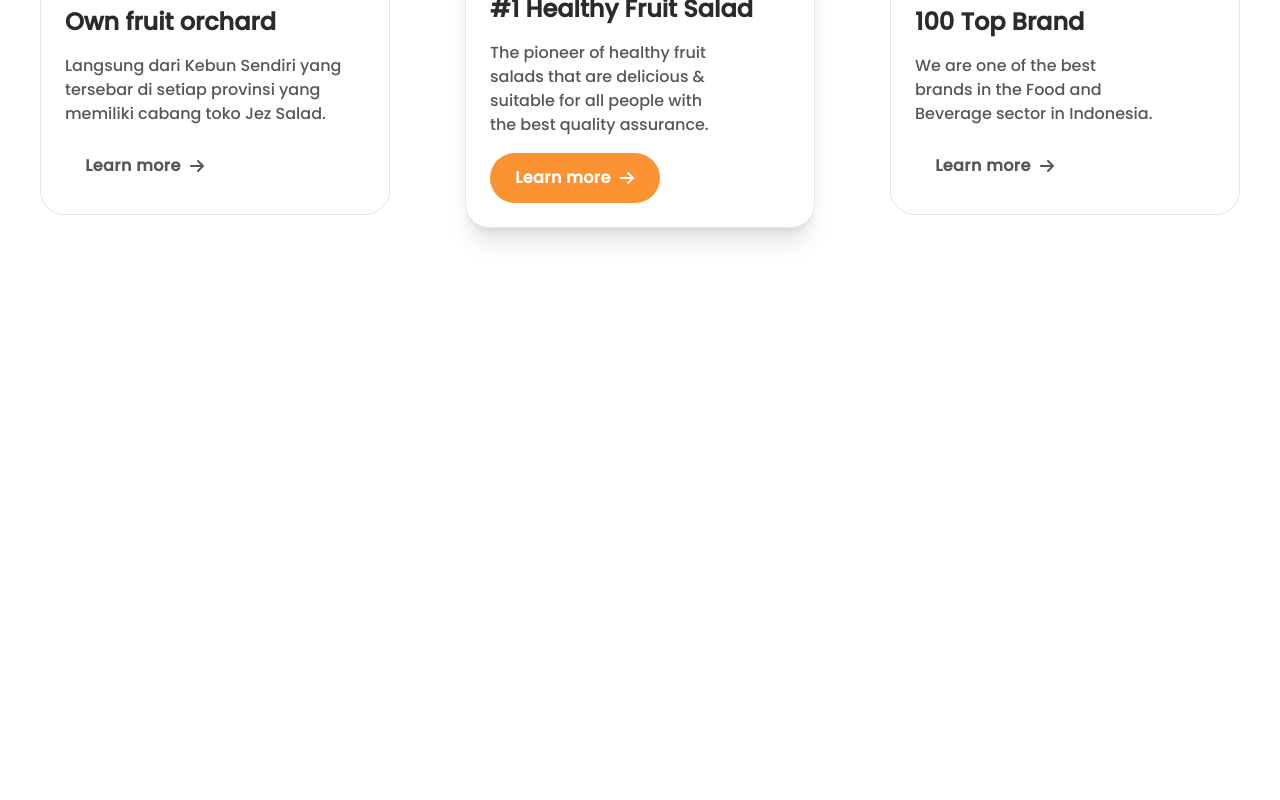
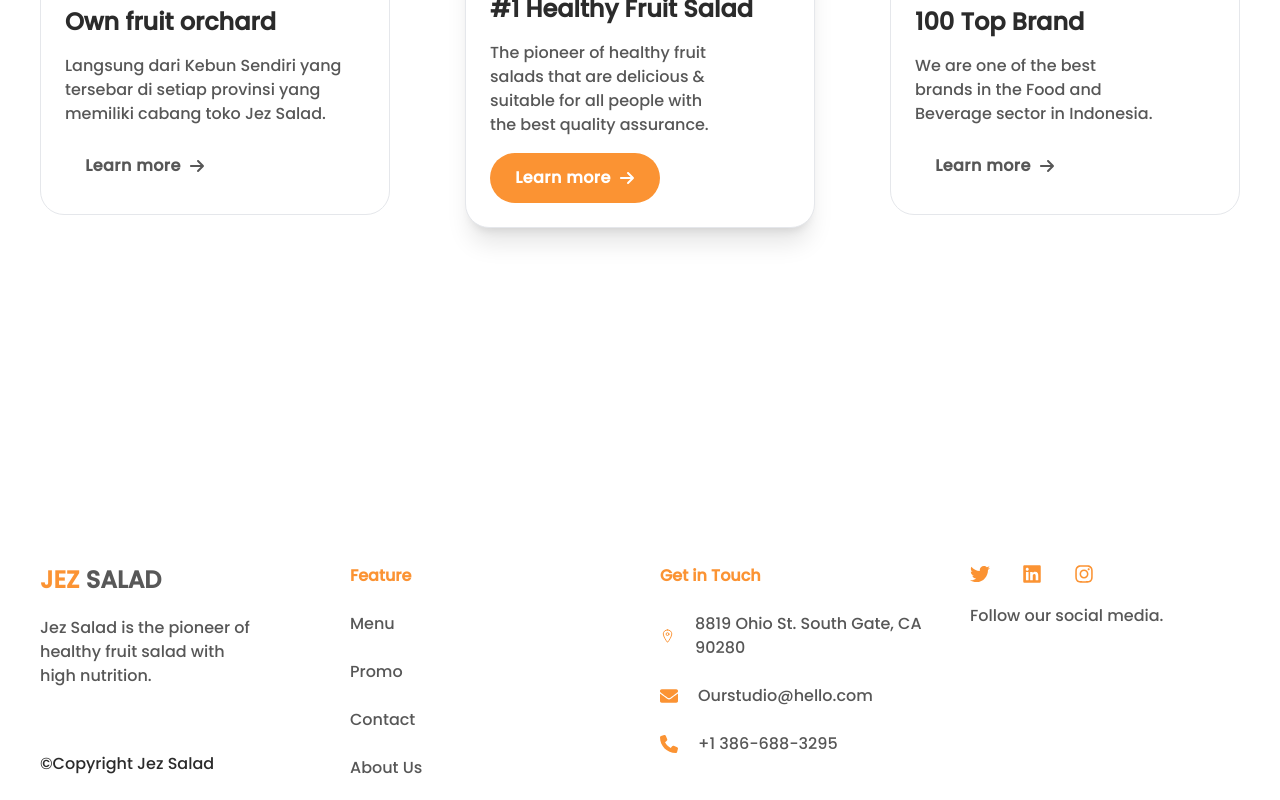
Before and after one commit to sifatullahshoyon/jez_salad, a Next.js app: page / in a window 1280 px wide. Shown: the part 2028-2828 px from the top of the page. Before the commit the page ends 2472 px from the top, so only its background shows below. Built offline with nearby package versions, Linux system fonts and the light colour scheme.

Commit message:
compleate footer section

```diff
--- a/src/app/layout.js
+++ b/src/app/layout.js
@@ -2,6 +2,7 @@ import { Poppins } from "next/font/google";
 import "./globals.css";
 import Navbar from "@/components/Shared/Navbar";
 import Header from "@/components/Homepage/Header";
+import Footer from "@/components/Shared/Footer";
 
 const poppins = Poppins({
   weight: "500",
@@ -22,7 +23,7 @@ export default function RootLayout({ children }) {
         <div className="min-h-screen">
         {children}
         </div>
-        <footer></footer>
+        <Footer />
         </body>
     </html>
   );
--- /dev/null
+++ b/src/components/Shared/Footer.jsx
@@ -0,0 +1,92 @@
+import React from "react";
+import Container from "./Container";
+import Link from "next/link";
+import { IoLocationOutline } from "react-icons/io5";
+import { FaEnvelope } from "react-icons/fa";
+import { FaInstagram, FaLinkedin, FaPhone, FaTwitter } from "react-icons/fa6";
+
+const Footer = () => {
+  return (
+    <footer className="p-5 mt-[100px]">
+      <Container>
+        <div className="grid grid-cols-1 md:grid-cols-2 lg:grid-cols-4 gap-10">
+          {/* col 1 */}
+          <div>
+            <Link href="/">
+              <p className="text-2xl text-primary-color font-bold text-balance">
+                JEZ <span className="text-dark-two-color">SALAD</span>
+              </p>
+            </Link>
+            <p className="mt-5 mb-16 font-normal text-base text-balance text-accent-color">
+              Jez Salad is the pioneer of <br />
+              healthy fruit salad with <br />
+              high nutrition.
+            </p>
+            <p className="text-balance text-base font-normal text-[#2B2B2B]">
+              &copy;Copyright Jez Salad
+            </p>
+          </div>
+          {/* Col 2 */}
+          <div>
+            <h4 className="text-base text-primary-color font-semibold">
+              Feature
+            </h4>
+            <ul>
+              <li className="text-base text-accent-color font-normal mt-6">
+                Menu
+              </li>
+              <li className="text-base text-accent-color font-normal mt-6">
+                Promo
+              </li>
+              <li className="text-base text-accent-color font-normal mt-6">
+                Contact
+              </li>
+              <li className="text-base text-accent-color font-normal mt-6">
+                About Us
+              </li>
+            </ul>
+          </div>
+          {/* Col 3 */}
+          <div>
+            <h4 className="text-base text-primary-color font-semibold">
+              Get in Touch
+            </h4>
+            <div>
+              <div className="flex flex-row items-center gap-5 mt-6">
+                <IoLocationOutline className="text-primary-color text-lg font-bold" />
+                <p className="text-base text-accent-color font-normal">
+                  8819 Ohio St. South Gate, CA 90280
+                </p>
+              </div>
+              <div className="flex flex-row items-center gap-5 mt-6">
+                <FaEnvelope className="text-primary-color text-lg font-bold" />
+                <p className="text-base text-accent-color font-normal">
+                  Ourstudio@hello.com
+                </p>
+              </div>
+              <div className="flex flex-row items-center gap-5 mt-6">
+                <FaPhone className="text-primary-color text-lg font-bold" />
+                <p className="text-base text-accent-color font-normal">
+                  +1 386-688-3295
+                </p>
+              </div>
+            </div>
+          </div>
+          {/* Col 4 */}
+          <div>
+            <div className="flex gap-8">
+              <FaTwitter className="text-xl text-primary-color cursor-pointer" />
+              <FaLinkedin className="text-xl text-primary-color cursor-pointer" />
+              <FaInstagram className="text-xl text-primary-color cursor-pointer" />
+            </div>
+            <p className="text-base text-accent-color font-normal mt-5">
+              Follow our social media.
+            </p>
+          </div>
+        </div>
+      </Container>
+    </footer>
+  );
+};
+
+export default Footer;
```
